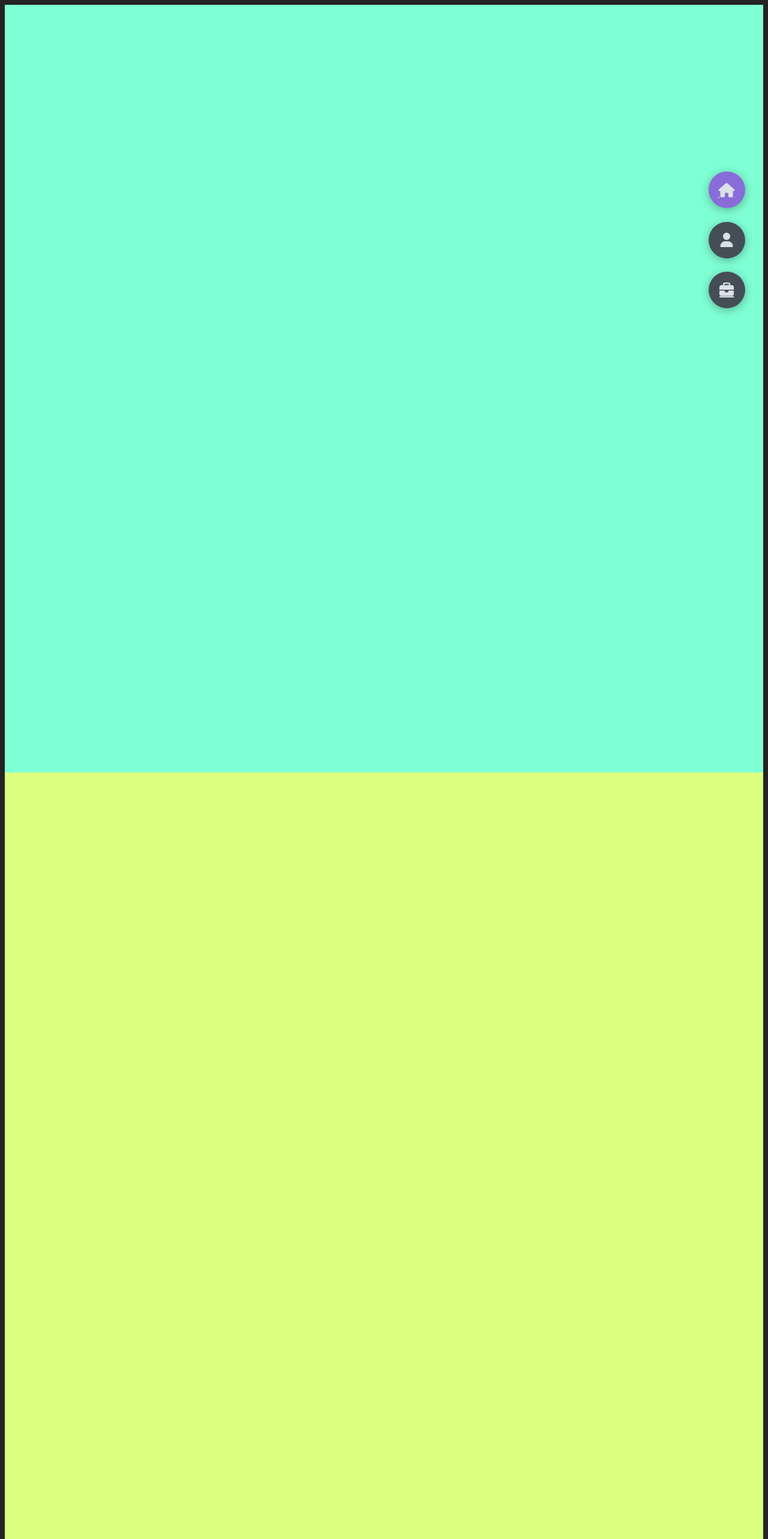
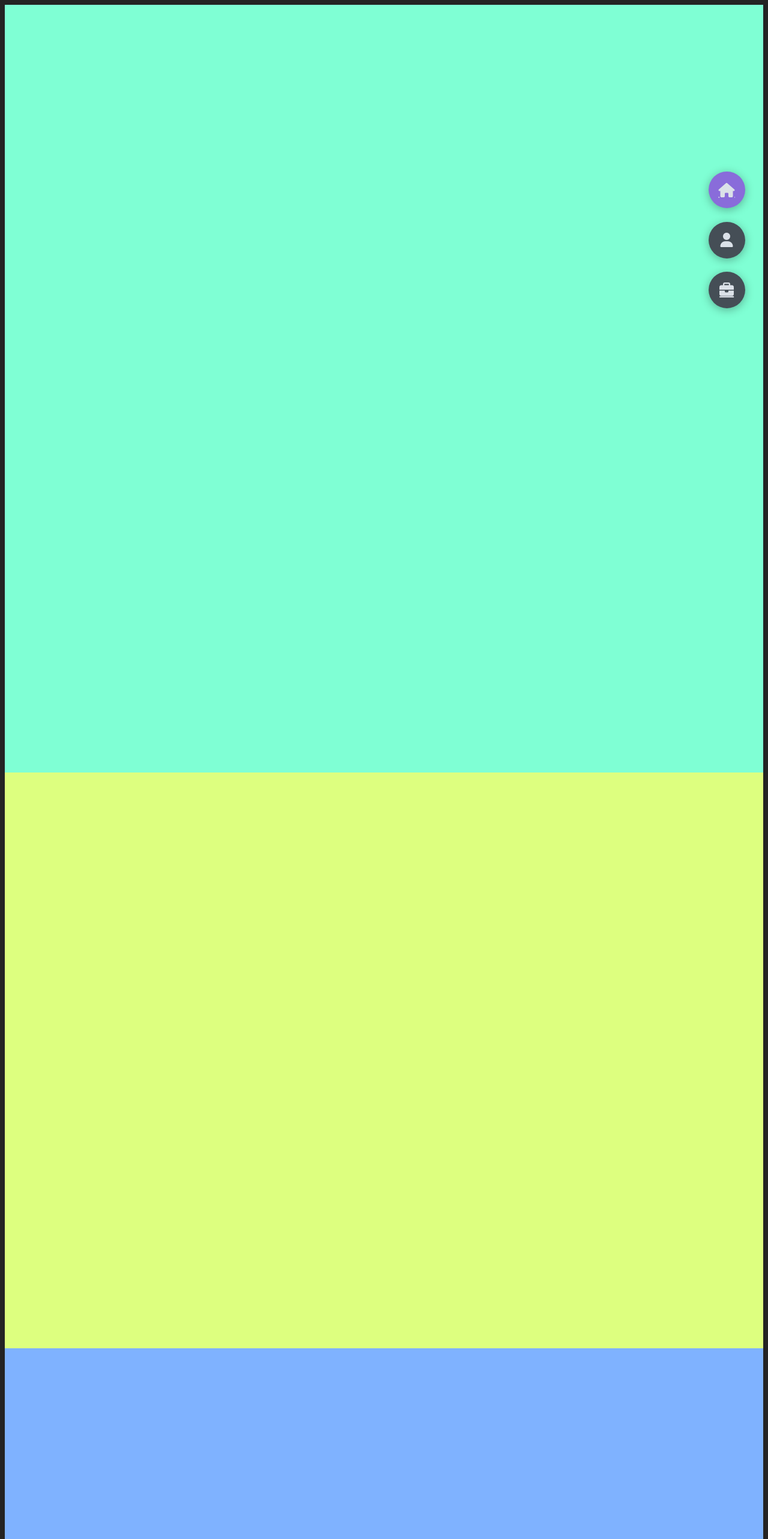
Before and after one commit to JesusCRIS90/cv-web, a React (Vite) app: page / in a window 1280 px wide. Shown: the top 2566 px of the page at 60% size. Built offline with nearby package versions, Linux system fonts and the light colour scheme.

Commit message:
[MOD] Height changed

```diff
--- a/src/sections/AboutSection/AboutSection.module.css
+++ b/src/sections/AboutSection/AboutSection.module.css
@@ -1,4 +1,4 @@
 .about-sec {
-  height: 80rem;
+  height: 60rem;
   background-color: rgb(221, 255, 127);
 }
```
